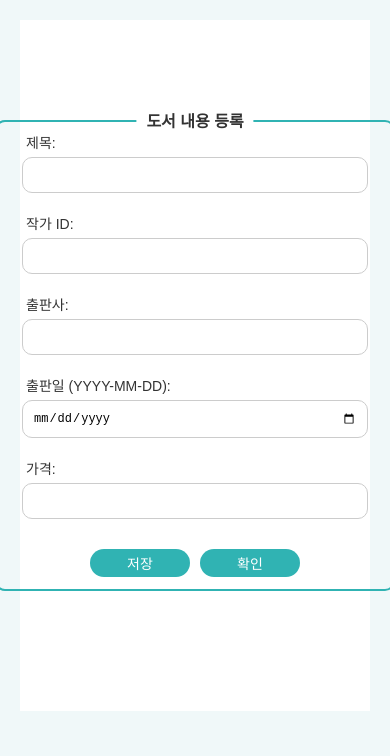
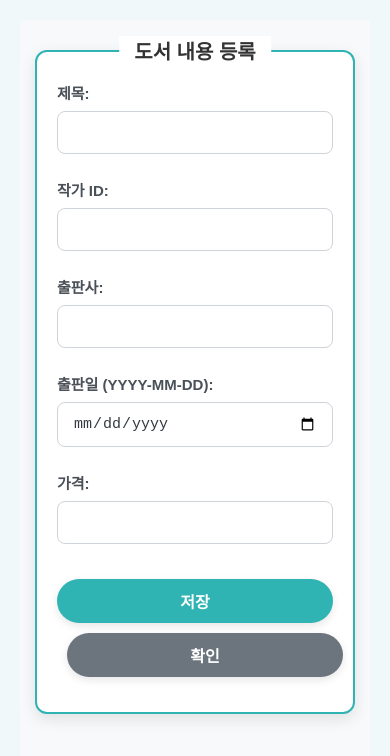
Before and after one commit to MeritEnding/bookgenie, a React (Create React App) app in the folder bookgenie_frontend/: page /register in a window 390 px wide. Shown: the top 756 px of the page. Built offline with nearby package versions, Linux system fonts and the light colour scheme.

Commit message:
Update BookInputForm.css

```diff
--- a/bookgenie_frontend/src/BookInputForm.css
+++ b/bookgenie_frontend/src/BookInputForm.css
@@ -5,59 +5,83 @@
     align-items: center;
     padding: 100px;
     font-family: sans-serif;
-    background-color: #fff;
+    background-color: #f8f9fa; /* Changed to a lighter background for modern feel */
+    min-height: 100vh; /* Ensures it takes up full viewport height */
 }
 
 /* 부모 입력 박스 설정 */
 .form-box {
     border: 2px solid #30b3b3;
-    border-radius: 10px;
-    padding: 10px;
-    width: 400px;
+    border-radius: 12px; /* Slightly more rounded */
+    padding: 40px; /* Increased padding for more breathing room */
+    width: 100%; /* Make it responsive */
+    max-width: 450px; /* Set a max-width for better readability on large screens */
     position: relative;
     margin-bottom: 20px;
+    background-color: #fff; /* Ensure white background */
+    box-shadow: 0 5px 15px rgba(0, 0, 0, 0.1); /* Subtle shadow for depth */
+    transition: box-shadow 0.3s ease; /* Smooth transition for shadow */
+}
+
+.form-box:hover {
+    box-shadow: 0 8px 25px rgba(0, 0, 0, 0.15); /* Slightly more prominent shadow on hover */
 }
 
 /* "도서 입력" 글자 */
 .form-title {
     position: absolute;
-    top: -14px;
+    top: -16px; /* Adjusted position to account for padding */
     left: 50%;
     transform: translateX(-50%);
     background-color: #fff;
     color: #333;
     font-weight: bold;
-    padding: 0 10px;
+    padding: 0 15px; /* Increased padding */
+    font-size: 20px; /* Slightly larger font */
+    z-index: 1; /* Ensure text is above border */
 }
 
-   /* 각 입력 공간 설정  */
+/* 각 입력 공간 설정 */
 .form-field {
-    margin-bottom: 20px;     /* 입력 칸 사이의 공백 설정 */
+    margin-bottom: 25px; /* Increased spacing between fields */
     display: flex;
     flex-direction: column;
 }
 
 /* 입력 칸의 라벨 설정 */
 .form-field label {
-    margin-bottom: 5px;
-    margin-left: 19px;
-    font-size: 14px;
+    margin-bottom: 8px; /* More space between label and input */
+    margin-left: 0; /* Remove fixed left margin for better alignment */
+    font-size: 15px; /* Slightly larger label font */
+    color: #495057; /* Darker label color */
+    font-weight: 600; /* Bolder label */
 }
 
-   /* 각 입력 필드의 크기 및 글꼴 등을 설정  */
+/* 각 입력 필드의 크기 및 글꼴 등을 설정 */
 .form-field input,
 .form-field textarea {
-    padding: 10px;       /* 입력 칸의 너비 설정*/
-    border: 1.5px solid #ccc;
-    border-radius: 10px;
-    font-size: 12px;
-    margin-left: 15px;
-    margin-right: 15px;
+    padding: 12px 15px; /* Increased padding */
+    border: 1.5px solid #ced4da; /* Softer border color */
+    border-radius: 8px; /* Consistent border radius */
+    font-size: 15px; /* Larger font size for inputs */
+    margin-left: 0; /* Remove fixed left margin */
+    margin-right: 0; /* Remove fixed right margin */
+    width: 100%; /* Ensure inputs take full width */
+    outline: none; /* Remove default browser outline */
+    transition: border-color 0.2s ease, box-shadow 0.2s ease; /* Smooth transition for focus */
+    color: #343a40; /* Input text color */
 }
 
-   /* 버튼의 위치  */
+.form-field input:focus,
+.form-field textarea:focus {
+    border-color: #30b3b3; /* Highlight border on focus */
+    box-shadow: 0 0 0 3px rgba(48, 179, 179, 0.25); /* Subtle glow effect on focus */
+}
+
+/* 버튼의 위치 */
 .button-wrapper {
     text-align: center;
+    margin-top: 30px; /* Add space above buttons */
 }
 
 /* 버튼 설정 */
@@ -65,29 +89,65 @@
     background-color: #30b3b3;
     color: white;
     border: none;
-    padding: 4px 30px;
-    border-radius: 20px;
-    font-size: 14px;
-    min-width: 100px;
+    padding: 10px 30px; /* Adjusted padding */
+    border-radius: 25px; /* Slightly more rounded */
+    font-size: 16px; /* Larger font size */
+    min-width: 120px; /* Slightly wider minimum width */
     cursor: pointer;
-    margin-bottom: 2px;
+    margin: 0 10px; /* Space between buttons */
+    font-weight: 600; /* Bolder text */
+    box-shadow: 0 3px 8px rgba(0, 0, 0, 0.1); /* Subtle shadow for buttons */
+    transition: background-color 0.2s ease, transform 0.1s ease, box-shadow 0.2s ease; /* Smooth transitions */
 }
 
 .button:hover {
     background-color: #279a9a;
+    transform: translateY(-2px); /* Lift effect on hover */
+    box-shadow: 0 6px 15px rgba(0, 0, 0, 0.15); /* More pronounced shadow on hover */
 }
 
-.confirm {
-    margin-top: 10px;
+.button.confirm {
+    background-color: #6c757d; /* A distinct color for confirm/cancel action */
 }
+
+.button.confirm:hover {
+    background-color: #5a6268;
+    transform: translateY(-2px);
+    box-shadow: 0 6px 15px rgba(0, 0, 0, 0.15);
+}
+
 
 /* 내용 입력 칸의 길이 자동조절 */
 .auto-resize-textarea {
-    padding: 6px;
-    border: 1px solid #ccc;
-    border-radius: 4px;
-    font-size: 14px;
-    resize: none;       /* 수동 조절 막기 */
-    overflow: hidden;       /* 스크롤 바 제거 */
-    min-height: 60px;       /* 기본 높이 */
+    resize: vertical; /* Allow vertical resizing, more common for text areas */
+    min-height: 80px; /* Slightly increased default height */
+    padding: 12px 15px; /* Consistent padding with inputs */
+    font-size: 15px; /* Consistent font size */
+    border: 1.5px solid #ced4da; /* Consistent border */
+    border-radius: 8px; /* Consistent border radius */
+    color: #343a40;
+    transition: border-color 0.2s ease, box-shadow 0.2s ease; /* Smooth transition for focus */
 }
+
+.auto-resize-textarea:focus {
+    border-color: #30b3b3;
+    box-shadow: 0 0 0 3px rgba(48, 179, 179, 0.25);
+}
+
+/* Optional: Basic responsiveness */
+@media (max-width: 500px) {
+    .container {
+        padding: 30px 15px;
+    }
+    .form-box {
+        padding: 30px 20px;
+    }
+    .button {
+        width: 100%;
+        margin: 5px 0; /* Stack buttons on smaller screens */
+    }
+    .button-wrapper {
+        flex-direction: column;
+        gap: 10px;
+    }
+}
```
Lines whose indentation alone changed are shown as unchanged.
